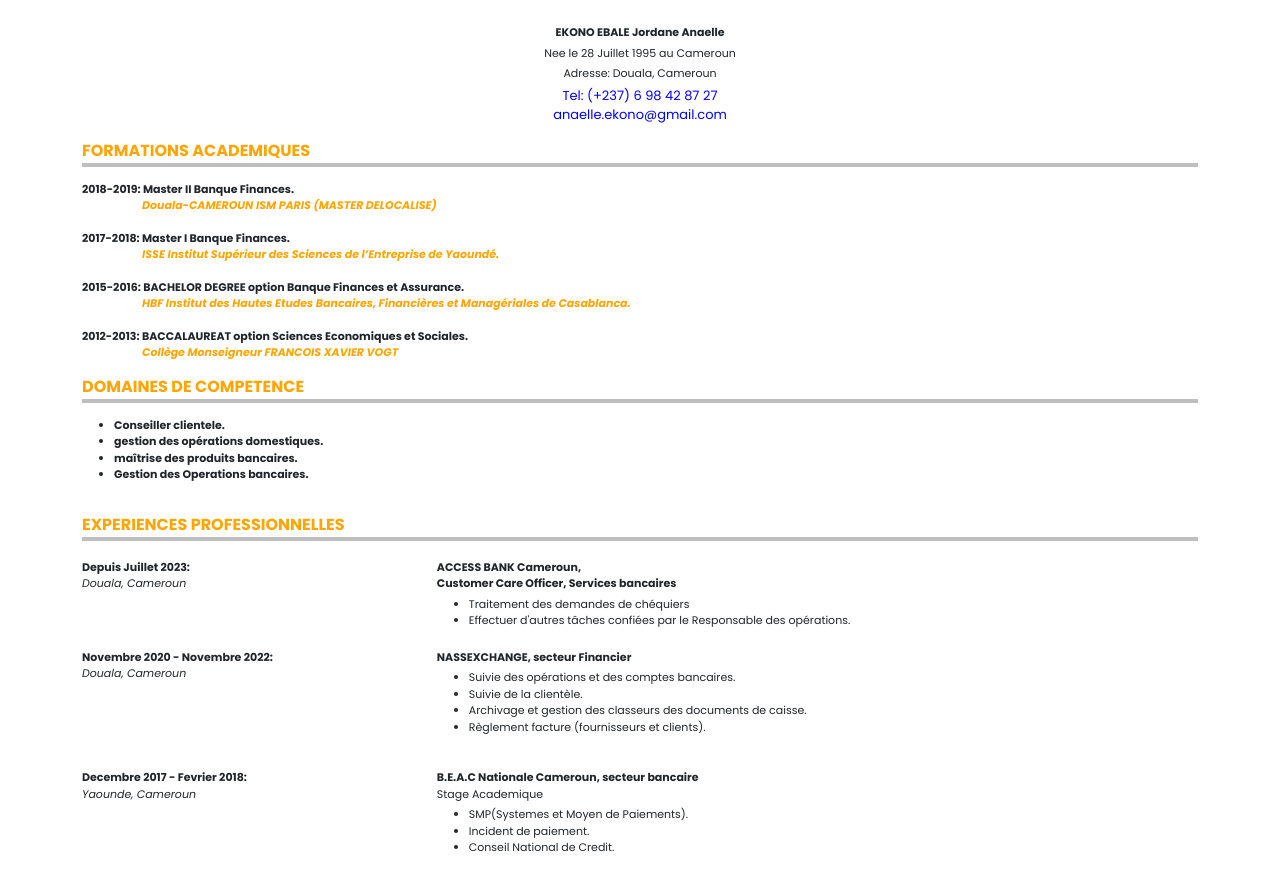
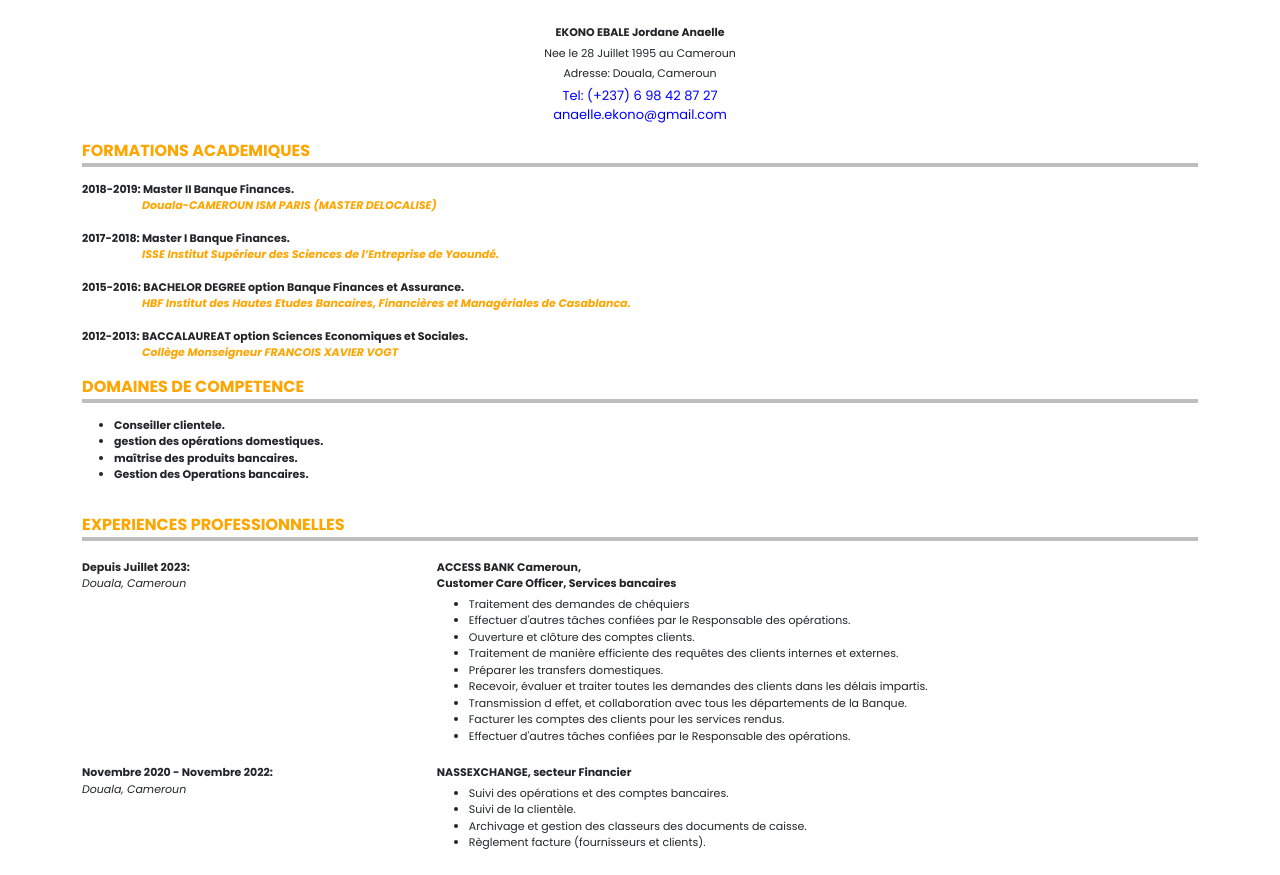
Before and after one commit to pierreEdimo/yatoucv, a plain HTML site: page index.html in a window 1280 px wide. Shown: the top 875 px of the page. Drawn offline with nearby package versions, Linux system fonts and the light colour scheme.

Commit message:
arrangement des competences

```diff
--- a/index.html
+++ b/index.html
@@ -127,6 +127,14 @@
                         <ul>
                             <li>Traitement des demandes de chéquiers</li>
                             <li>Effectuer d'autres tâches confiées par le Responsable des opérations.</li>
+                            <li>Ouverture et clôture des comptes clients.</li>
+                            <li>Traitement de manière efficiente des requêtes des clients internes et externes.</li>
+                            <li>Préparer les transfers domestiques.</li>
+                            <li>Recevoir, évaluer et traiter toutes les demandes des clients dans les délais impartis.
+                            </li>
+                            <li>Transmission d effet, et collaboration avec tous les départements de la Banque.</li>
+                            <li>Facturer les comptes des clients pour les services rendus.</li>
+                            <li>Effectuer d'autres tâches confiées par le Responsable des opérations.</li>
                         </ul>
                     </div>
                 </div>
@@ -143,8 +151,8 @@
                     <div>
                         <p><b>NASSEXCHANGE, secteur Financier</b></p>
                         <ul>
-                            <li>Suivie des opérations et des comptes bancaires.</li>
-                            <li>Suivie de la clientèle.</li>
+                            <li>Suivi des opérations et des comptes bancaires.</li>
+                            <li>Suivi de la clientèle.</li>
                             <li>Archivage et gestion des classeurs des documents de caisse.</li>
                             <li>Règlement facture (fournisseurs et clients).</li>
                         </ul>
```
